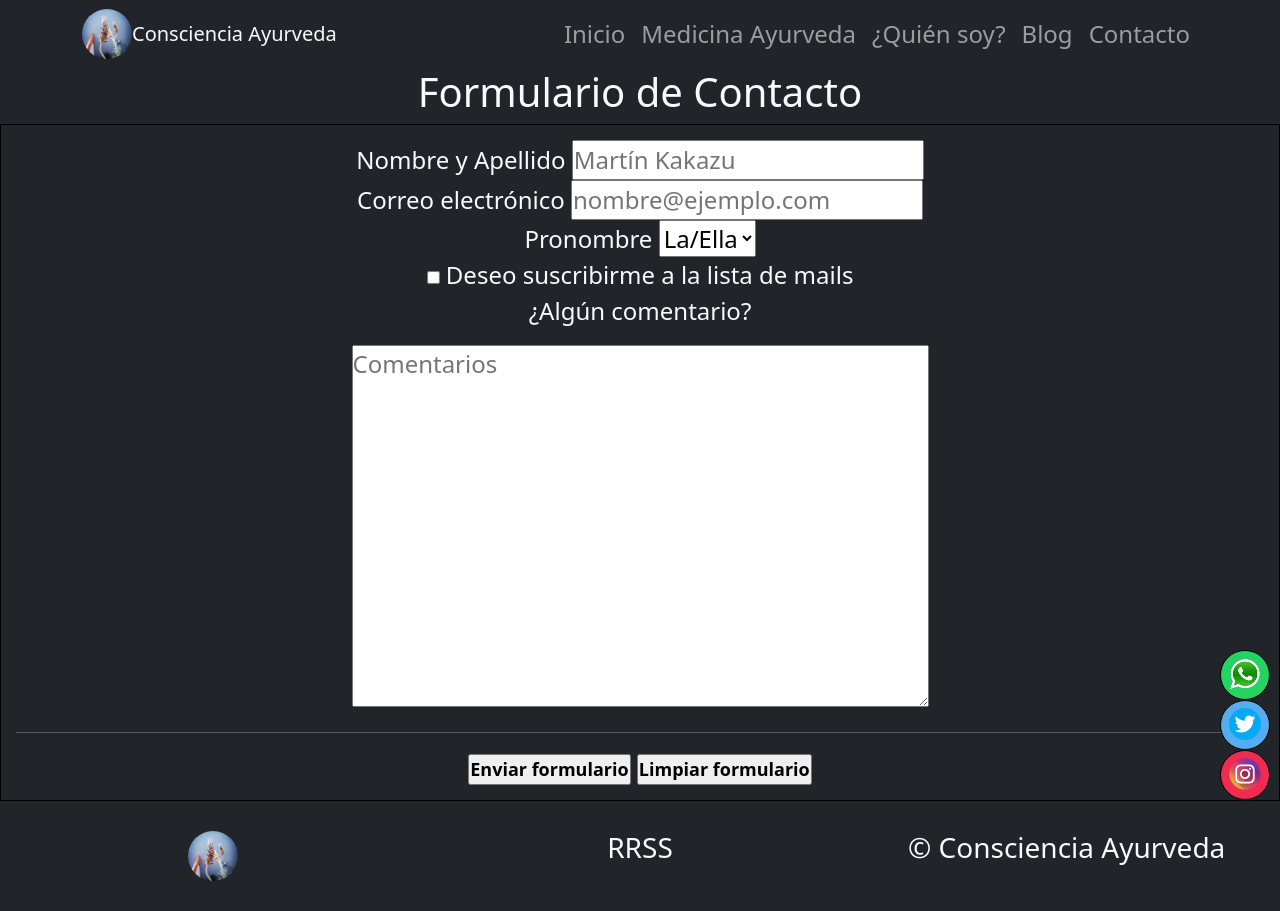
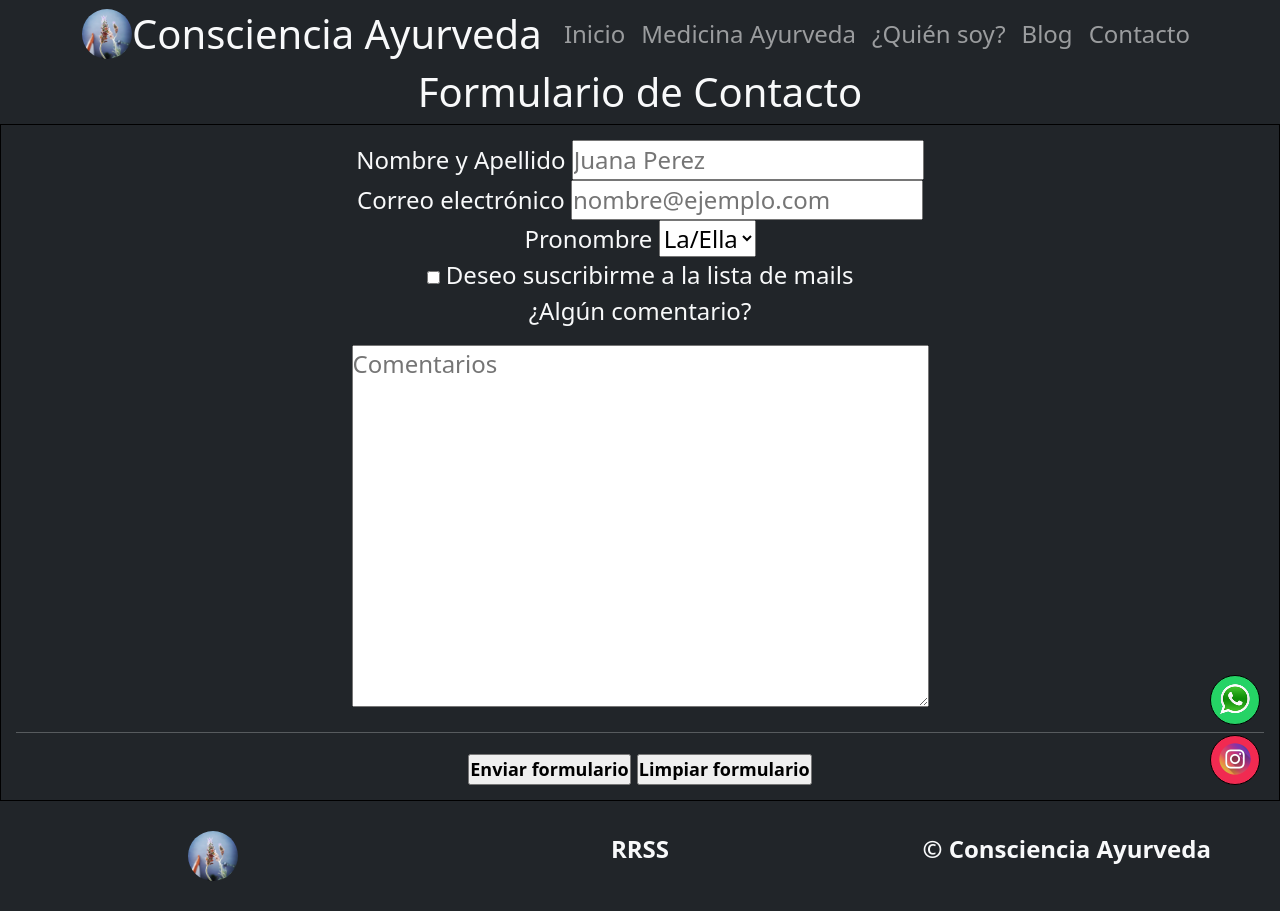
Before and after one commit to martin-kakazu/Ayurveda, a website: page html/contact.html in a window 1280 px wide. Drawn offline with nearby package versions, Linux system fonts and the light colour scheme.

Commit message:
tercera entrega

```diff
--- a/html/contact.html
+++ b/html/contact.html
@@ -17,7 +17,7 @@
     <nav class="navbar navbar-expand-lg navbar-dark bg-dark">
       <div class="container">
         <a href="../index.html"><img src="../img/flor.jpeg" class="rounded-circle float-start" width="50"  alt="logo"></a>
-        <h5 class="text-light mb-0">Consciencia Ayurveda</h5>
+        <h1 class="text-light mb-0">Consciencia Ayurveda</h1>
         <button type="button" class="navbar-toggler" data-bs-toggle="collapse" data-bs-target="#navbarSupportedContent" aria-controls="navbarSupportedContent" aria-expanded="false" aria-label="Toggle navigation">
           <span class="navbar-toggler-icon"></span>
         </button>
@@ -37,7 +37,7 @@
   <h1 class="text-light text-center">Formulario de Contacto</h1>
   <form action="enviar.js" method="" enctype="" class="bg-dark text-light form" >
           <label for="nombre">Nombre y Apellido</label>
-          <input type="text" name="nombre" id="nombre" placeholder="Martín Kakazu">
+          <input type="text" name="nombre" id="nombre" placeholder="Juana Perez">
       <br>
           <label for="email">Correo electrónico</label>
           <input type="email" name="email" id="email" placeholder="nombre@ejemplo.com">
@@ -59,13 +59,10 @@
           <input type="reset" value="Limpiar formulario" class="form__button">
   </form>
   <div class="body__whatsapp">
-        <a href="https://www.whatsapp.com"><img src="../img/whatsapp.png" alt="whatsapp"></a>
-  </div>
-  <div class="body__twitter">
-    <a href="https://www.twitter.com"><img src="../img/twitter.png" alt="twitter"></a>
+        <a href="https://wa.me/541168763264?text=Hola,%20quisiera%20más%20información." target="_blank" rel="noreferrer noopener"><img src="../img/whatsapp.png" alt="whatsapp"></a>
   </div>
   <div class="body__instagram">
-  <a href="https://www.instagram.com"><img src="../img/instagram.png" alt="instagram"></a>
+  <a href="https://www.instagr.am/consciencia.ayurveda/" target="_blank" rel="noreferrer noopener"><img src="../img/instagram.png" alt="instagram"></a>
   </div>
   </main>
   <footer class="bg-dark text-light">
@@ -73,10 +70,10 @@
       <a href="../index.html"><img src="../img/flor.jpeg" class="rounded-circle" width="50"  alt="logo"></a>
     </div>
     <div>
-      <h3>RRSS</h3>
+      <strong>RRSS</strong>
     </div>
     <div>
-      <h3>&copy; Consciencia Ayurveda</h3>
+      <strong>&copy; Consciencia Ayurveda</strong>
     </div>
   </footer>
   <script src="https://cdn.jsdelivr.net/npm/bootstrap@5.1.3/dist/js/bootstrap.bundle.min.js" integrity="sha384-ka7Sk0Gln4gmtz2MlQnikT1wXgYsOg+OMhuP+IlRH9sENBO0LRn5q+8nbTov4+1p" crossorigin="anonymous"></script>
--- a/scss/_body.scss
+++ b/scss/_body.scss
@@ -16,27 +16,17 @@ body {
 
 .body__whatsapp {
 position: fixed;
-right: 10px;
-bottom: $fixed + 100px;
+right: 20px;
+bottom: $fixed + 60px;
 @extend .buttonTemplate;
-}
-
-.body__twitter {
-    position: fixed;
-    right: 10px;
-    bottom: $fixed + 50px;
-    @extend .buttonTemplate;
 }
 
 .body__instagram {
     position: fixed;
-    right: 10px;
+    right: 20px;
     bottom: $fixed;
     @extend .buttonTemplate;
 }
-
-
-
 
 @media (max-width: $md) {
     body {
--- a/scss/_variable.scss
+++ b/scss/_variable.scss
@@ -1,3 +1,3 @@
 $md: 768px;
 $sm: 576px;
-$fixed: 0px;
+$fixed: 15px;
```
Also changed, not shown: html/ayurveda.html (+4 -4 lines), html/blog.html (+3 -3 lines), html/quiensoy.html (+3 -3 lines), index.html (+4 -4 lines), css/style.min.css.
